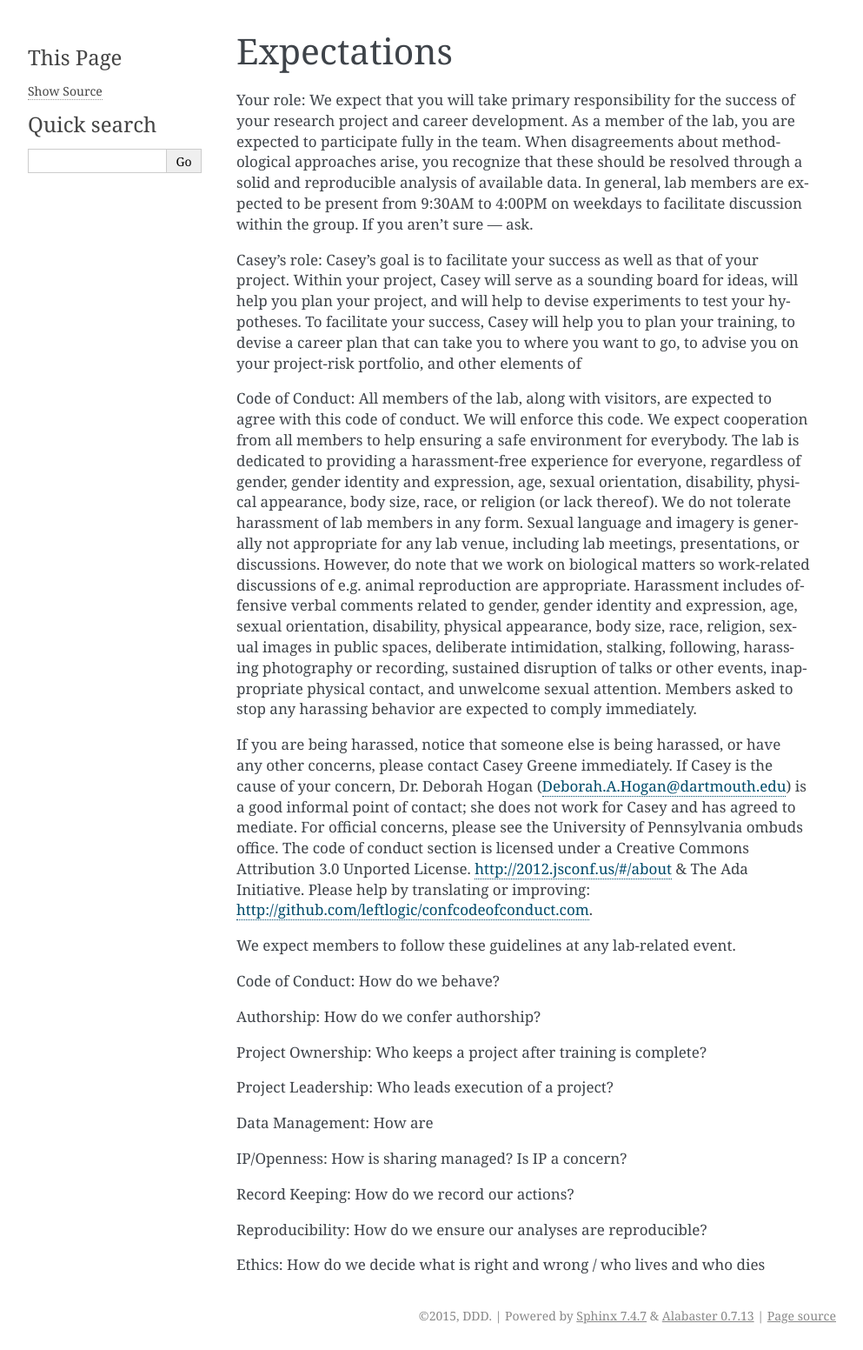
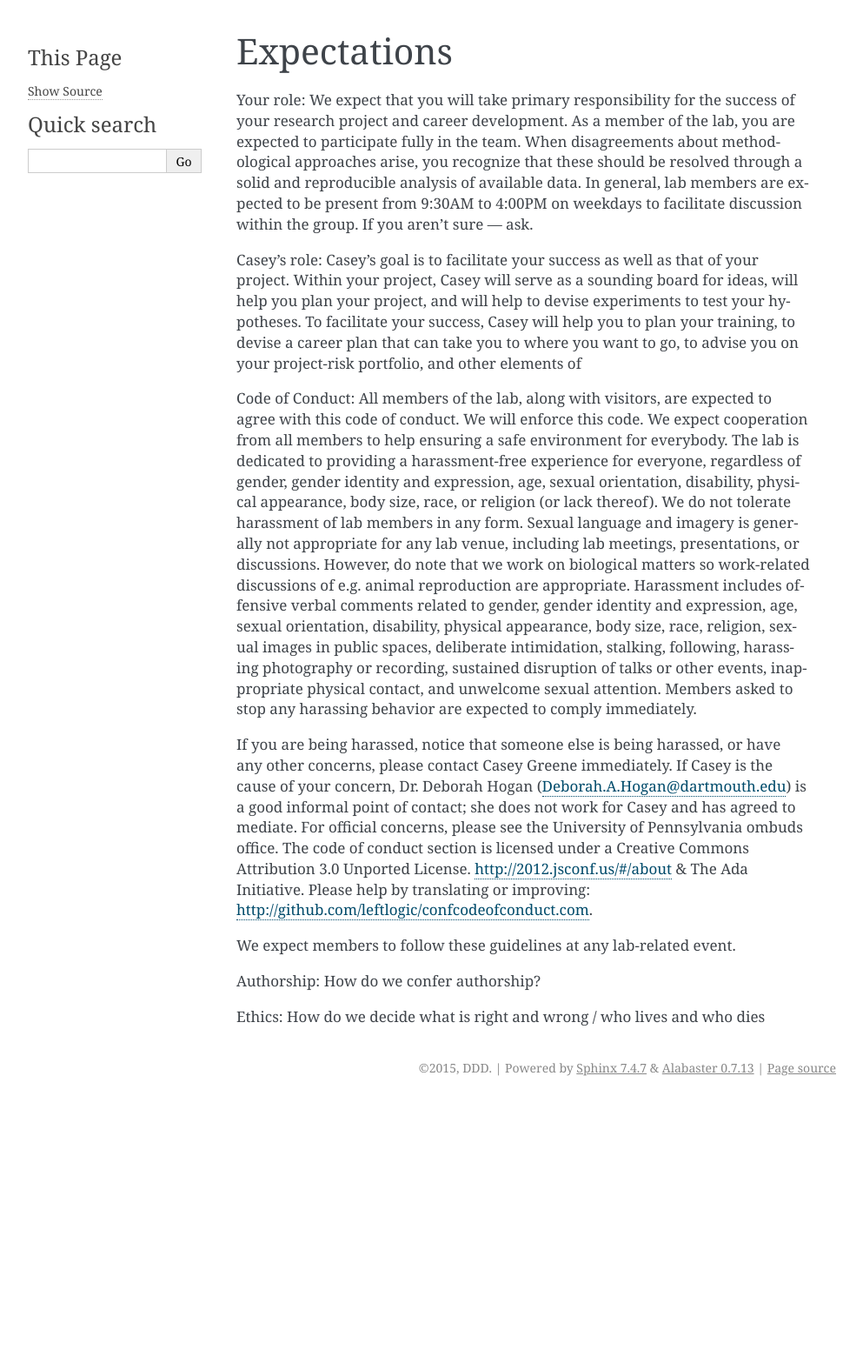
Before and after one commit to greenelab/onboarding, a Sphinx documentation site: the page built from source/expectations.rst, in a window 1280 px wide. Shown: the whole page at 87% size, without its empty margins (148-1141 px from the left). Built offline with Sphinx 7.4.7, drawn with Linux system fonts in a browser that asks for light colours; after the commit the page ends 1267 px from its top, so only the background shows below that.

Commit message:
move some bits around, add more expectations

```diff
--- a/source/expectations.rst
+++ b/source/expectations.rst
@@ -46,22 +46,6 @@ http://github.com/leftlogic/confcodeofconduct.com.
 
 We expect members to follow these guidelines at any lab-related event.
 
-
-
-Code of Conduct: How do we behave?
-
 Authorship: How do we confer authorship?
 
-Project Ownership: Who keeps a project after training is complete?
-
-Project Leadership: Who leads execution of a project?
-
-Data Management: How are
-
-IP/Openness: How is sharing managed? Is IP a concern?
-
-Record Keeping: How do we record our actions?
-
-Reproducibility: How do we ensure our analyses are reproducible?
-
 Ethics: How do we decide what is right and wrong / who lives and who dies
```
Also changed, not shown: source/coding_and_software.rst (+8 -0 lines).
